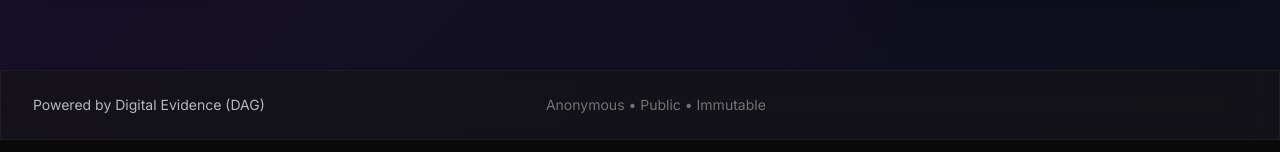
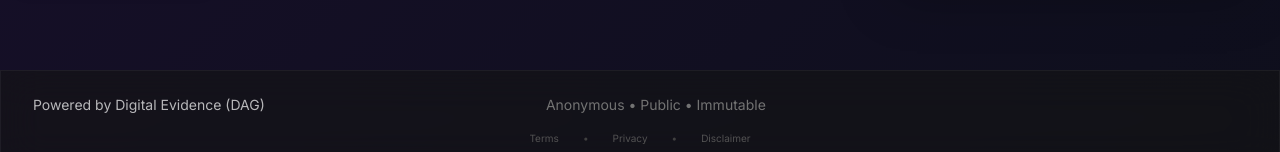
Before and after one commit to Boomchakalala/prooflocker, a Next.js app: page /app in a window 1280 px wide. Shown: the part 800-952 px from the top of the page. Built offline with nearby package versions, Linux system fonts and the light colour scheme; no server answers; the database is empty.

Commit message:
Sandbox autosave

```diff
--- a/src/app/app/page.tsx
+++ b/src/app/app/page.tsx
@@ -7,6 +7,7 @@ import PredictionCard from "@/components/PredictionCard";
 import BrandLogo from "@/components/BrandLogo";
 import DEStatusBanner from "@/components/DEStatusBanner";
 import ClaimModal from "@/components/ClaimModal";
+import Footer from "@/components/Footer";
 import { Prediction } from "@/lib/storage";
 import { getOrCreateUserId } from "@/lib/user";
 import { useAuth } from "@/contexts/AuthContext";
@@ -439,19 +440,7 @@ function AppFeedContent() {
       </main>
 
       {/* Footer */}
-      <footer className="border-t border-white/5 mt-20 glass relative z-10">
-        <div className="max-w-7xl mx-auto px-4 sm:px-6 lg:px-8 py-6">
-          <div className="flex items-center justify-between gap-4">
-            <p className="text-xs md:text-sm text-neutral-500 hidden md:block">
-              <span className="text-white/70">Powered by Digital Evidence (DAG)</span>
-            </p>
-            <p className="flex-1 text-center text-xs md:text-sm text-neutral-500">
-              Anonymous • Public • Immutable
-            </p>
-            <div className="hidden md:block w-[200px]"></div>
-          </div>
-        </div>
-      </footer>
+      <Footer />
 
       {/* Development status banner */}
       <DEStatusBanner />
```
